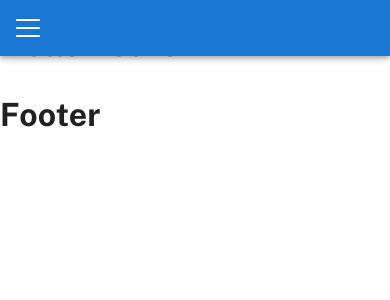
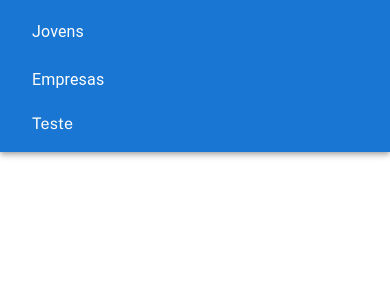
Before and after one commit to pdro-lucas/ProJovem-UI, a Next.js app: page / in a window 390 px wide. Shown: the top 300 px of the page. Built offline with nearby package versions, Linux system fonts and the light colour scheme.

Commit message:
feat: adiconado botao dropdown na barra de navegacao
Adicionado botao dropdown para navegar nas subpaginas de uma categoria. O dropdown ainda precisa ser
estilizado e a barra de navegacao precisa ser responsiva, mas a implementacao base esta pronta

```diff
--- a/src/components/Navbar/index.tsx
+++ b/src/components/Navbar/index.tsx
@@ -1,6 +1,6 @@
 import Link from 'next/link';
 
-import { useState } from 'react';
+import { ReactElement, useState } from 'react';
 
 import {
   AppBar,
@@ -9,85 +9,136 @@ import {
   Toolbar,
   Box,
   IconButton,
+  List,
+  ListItemButton,
+  ListItemText,
+  Collapse,
+  Link as MUILink,
 } from '@mui/material';
-import { AppleLogo, House, List } from 'phosphor-react';
-import MobileNavbar from './MobileNavbar';
+import { AppleLogo, House, List as ListIcon } from 'phosphor-react';
 
+interface IItems {
+  label: string;
+  link: string;
+}
+interface INavItems {
+  id: number;
+  label: string;
+  link: string;
+  icon: ReactElement;
+  subPages?: IItems[];
+}
+
+// TODO: Atualizar o tema da aplicação e ver como o código abaixo pode ser melhorado
 const Navbar = () => {
-  const [mobileOpen, setMobileOpen] = useState(false);
+  const [navItemDropdownOpen, setNavItemDropdownOpen] = useState({});
 
-  const navItems = [
+  const navItems: INavItems[] = [
     {
       id: 1,
       label: 'Jovens',
+      link: '/home',
       icon: <House size={32} />,
-      items: {
+      subPages: [
+        {
           label: 'Listar Todos',
+          link: '/listar_todos',
         },
+      ],
     },
     {
       id: 2,
       label: 'Empresas',
+      link: '/empresas',
       icon: <House size={32} />,
-      items: {
+      subPages: [
+        {
           label: 'Listar Todos',
+          link: '/listar_todos',
         },
+        {
+          label: 'Listar Todos',
+          link: '/listar_todos',
+        },
+      ],
     },
     {
       id: 3,
       label: 'Teste',
+      link: '/teste',
       icon: <House size={32} />,
     },
   ];
 
-  const handleDrawerToggle = () => {
-    setMobileOpen(!mobileOpen);
-  };
+  function handleShowDropdown(id: number) {
+    setNavItemDropdownOpen((prevState) => ({
+      ...prevState,
+      [id]: !prevState[id],
+    }));
+  }
 
   return (
+    <AppBar position="absolute" sx={{ top: 0, left: 0 }}>
+      <Container maxWidth="xl">
+        <Toolbar disableGutters>
+          <List sx={{ display: { xs: 'block', md: 'flex' } }}>
+            {navItems.map((item, key) => (
+              <Box component="div" key={key}>
+                {item.subPages ? (
                   <>
-      <AppBar position="fixed" component="nav">
-        <Toolbar disableGutters>
-          <Container maxWidth="xl">
-            <Link
-              href="/home"
-              style={{
-                textDecoration: 'none',
-                color: '#FFFFFF',
-              }}
+                    <ListItemButton
+                      onClick={() => handleShowDropdown(item.id)}
+                      alignItems="center"
+                      sx={{ height: '100%' }}
                     >
-              <Box
-                sx={{
-                  display: { xs: 'none', md: 'flex' },
-                  alignItems: 'center',
-                  gap: '4px',
-                }}
+                      <ListItemText primary={item.label} />
+                    </ListItemButton>
+                    <Collapse
+                      in={navItemDropdownOpen[item.id]}
+                      timeout="auto"
+                      unmountOnExit
                     >
-                <AppleLogo size={24} />
-                <Typography variant="h6">Logo</Typography>
+                      <List
+                        component="div"
+                        disablePadding
+                        sx={{ position: { md: 'absolute' }, top: '64px' }}
+                      >
+                        {item.subPages.map((page, key) => (
+                          <ListItemButton
+                            onClick={() => handleShowDropdown(item.id)}
+                            key={key}
+                          >
+                            <MUILink
+                              component={Link}
+                              href={page.link}
+                              underline="none"
+                              sx={{ color: 'black' }}
+                            >
+                              {page.label}
+                            </MUILink>
+                          </ListItemButton>
+                        ))}
+                      </List>
+                    </Collapse>
+                  </>
+                ) : (
+                  <ListItemButton alignItems="center" sx={{ height: '100%' }}>
+                    <MUILink
+                      component={Link}
+                      href={item.link}
+                      underline="none"
+                      sx={{ color: 'white' }}
+                    >
+                      {item.label}
+                    </MUILink>
+                  </ListItemButton>
+                )}
               </Box>
-            </Link>
-            <IconButton
-              color="inherit"
-              aria-label="open drawer menu"
-              edge="start"
-              onClick={handleDrawerToggle}
-              sx={{
-                mr: 2,
-                display: { md: 'none' },
-              }}
-            >
-              <List size={32} />
-            </IconButton>
+            ))}
+          </List>
+        </Toolbar>
       </Container>
-        </Toolbar>
     </AppBar>
-      <MobileNavbar
-        open={mobileOpen}
-        handleDrawerToggle={handleDrawerToggle}
-        navItems={navItems}
-      />
-    </>
   );
 };
 
```
Also changed, not shown: 1 other file (tests, documents, lock files or other folders). Lines whose indentation alone changed are shown as unchanged.
